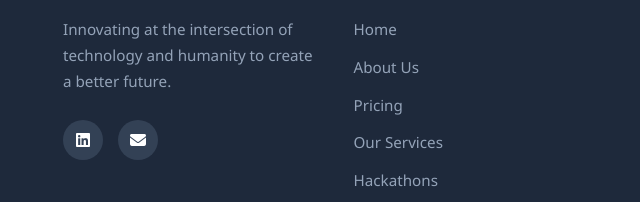
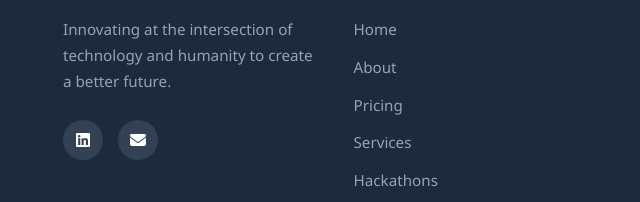
Before and after one commit to user10592862/1059206592, a plain HTML site: page index.html in a window 1280 px wide. Shown: the part 3538-3740 px from the top of the page, 16-656 px from the left. Drawn offline with Linux system fonts and the light colour scheme; a web font is replaced by a local one.

Commit message:
Update index.html

```diff
--- a/index.html
+++ b/index.html
@@ -170,9 +170,9 @@
                 <h3>Quick Links</h3>
                 <ul>
                     <li><a href="index.html">Home</a></li>
-                    <li><a href="about.html">About Us</a></li>
+                    <li><a href="about.html">About</a></li>
                     <li><a href="pricing.html">Pricing</a></li>
-                    <li><a href="services.html">Our Services</a></li>
+                    <li><a href="services.html">Services</a></li>
                     <li><a href="hackathons.html">Hackathons</a></li>
                     <li><a href="https://calendly.com/techtuality-info/30min" target="_blank">Contact</a></li>
                 </ul>
```
